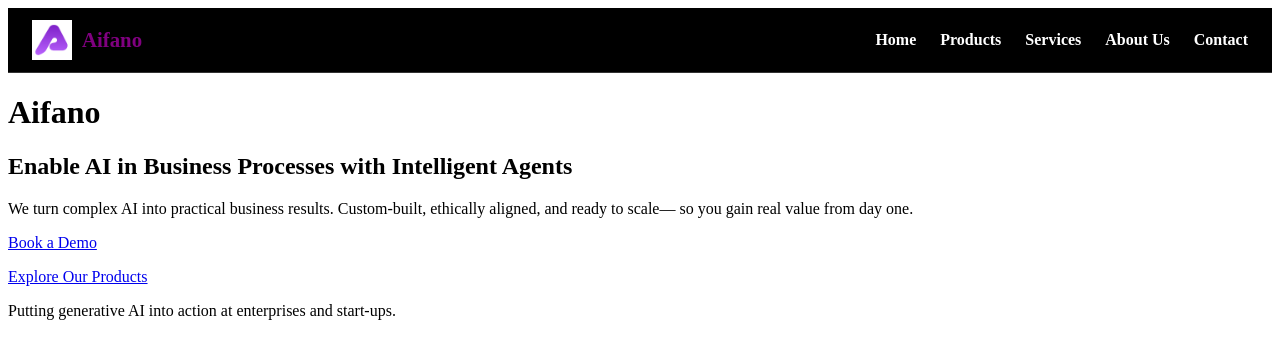
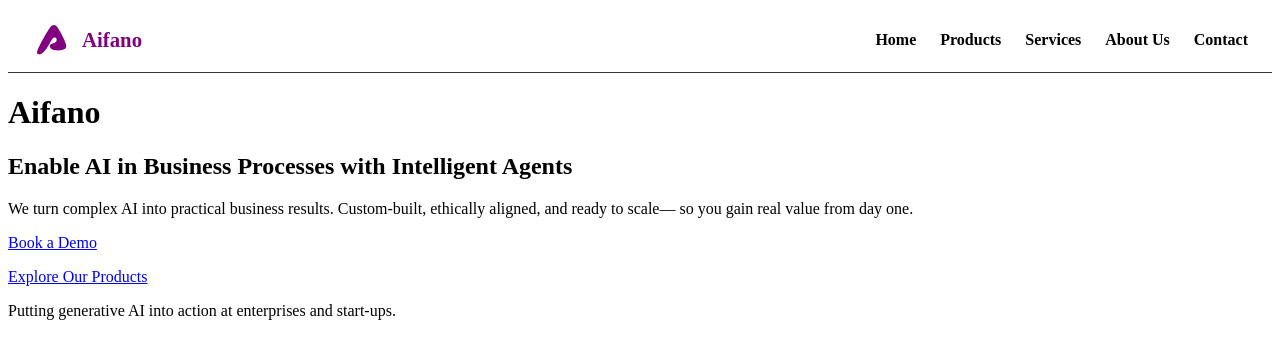
Before and after one commit to Serenay-Toptan/my-nextra-docs3, a Next.js app: page / in a window 1280 px wide. Shown: the top 358 px of the page. Built offline with nearby package versions, Linux system fonts and the light colour scheme; what nextra-theme-docs would draw is missing.

Commit message:
Add purple logo.svg, update Header, remove logo.png

```diff
--- a/components/Header.jsx
+++ b/components/Header.jsx
@@ -1,5 +1,4 @@
 import Link from 'next/link';
-import Image from 'next/image';
 import React from 'react';
 
 export default function Header() {
@@ -11,25 +10,27 @@ export default function Header() {
         justifyContent: 'space-between',
         padding: '12px 24px',
         borderBottom: '1px solid #333',
-        backgroundColor: '#000',
+        backgroundColor: '#fff', // header kısmı beyaz
         position: 'sticky',
         top: 0,
         zIndex: 1000,
       }}
     >
       {/* Logo + Şirket İsmi */}
-      <Link href="/" style={{ display: 'flex', alignItems: 'center', textDecoration: 'none' }}>
-        <Image src="/logo.png" alt="Aifano" width={40} height={40} />
+      <Link href="/" legacyBehavior>
+        <a style={{ display: 'flex', alignItems: 'center', textDecoration: 'none' }}>
+          <img src="/logo.svg" alt="Aifano" width={40} height={40} />
           <span
             style={{
               marginLeft: 10,
               fontWeight: 'bold',
               fontSize: '1.3rem',
-            color: '#800080', // mor renk (#800080 purple)
+              color: '#800080', // mor renk
             }}
           >
             Aifano
           </span>
+        </a>
       </Link>
 
       {/* Menü */}
@@ -41,15 +42,15 @@ export default function Header() {
           { href: '/about', label: 'About Us' },
           { href: '/contact', label: 'Contact' },
         ].map(({ href, label }) => (
-          <Link key={href} href={href} passHref legacyBehavior>
+          <Link key={href} href={href} legacyBehavior>
             <a
               style={{
-                color: 'white',
+                color: 'black',
                 textDecoration: 'none',
                 transition: 'color 0.3s ease',
               }}
               onMouseEnter={e => (e.currentTarget.style.color = '#800080')}
-              onMouseLeave={e => (e.currentTarget.style.color = 'white')}
+              onMouseLeave={e => (e.currentTarget.style.color = 'black')}
             >
               {label}
             </a>
```
Also changed, not shown: public/logo.png (deleted), public/logo.svg (added). Lines whose indentation alone changed are shown as unchanged.
